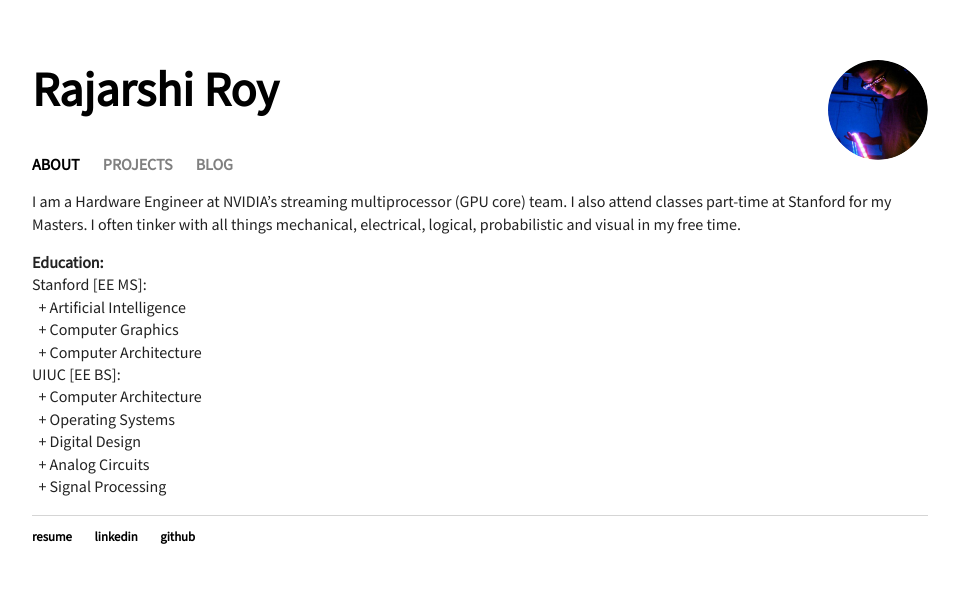
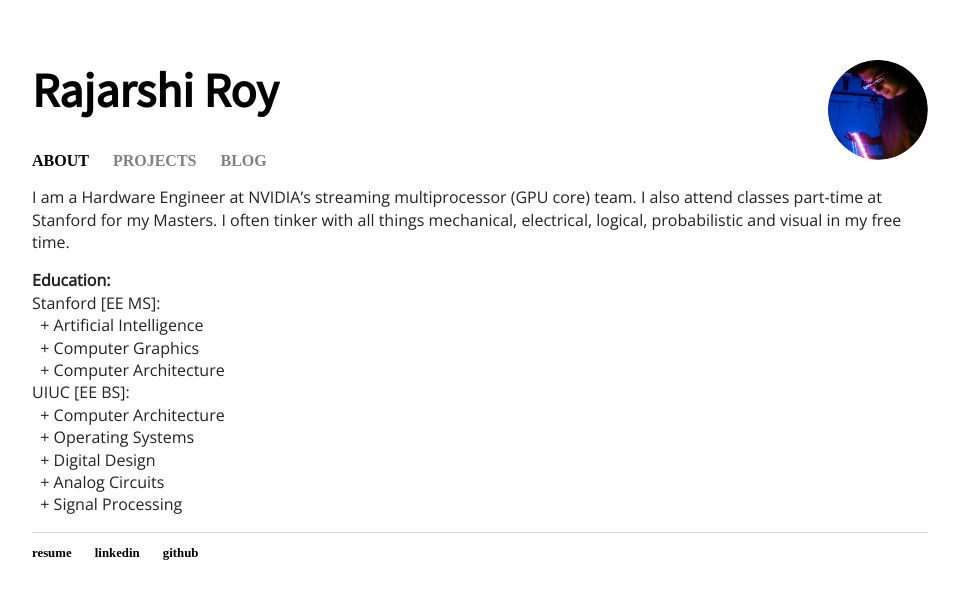
Before and after one commit to rajarshiroy/rajarshiroy.github.io, a Jekyll site: the page built from index.html, in a window 1280 px wide. Shown: the top 599 px of the page, without its empty margins (160-1119 px from the left). Built offline with Jekyll 4.4.1, drawn with Linux system fonts in a browser that asks for light colours.

Commit message:
Update main.css

```diff
--- a/css/main.css
+++ b/css/main.css
@@ -1,4 +1,5 @@
-@import url('https://fonts.googleapis.com/css?family=Mada');
+@import url('https://fonts.googleapis.com/css?family=Source+Sans+Pro');
+@import url('https://fonts.googleapis.com/css?family=Open+Sans');
 
 body {
     margin: 60px auto;
@@ -25,17 +26,17 @@
 a.navunsel:hover {color:#000000; text-decoration:none;}
 h1 {
     font-size: 3em;
-    font-family:'Mada';
+    font-family:'Source Sans Pro', sans-serif;
 }
 h2 {
     font-size: 1.5em;
-    font-family:'Mada';
+    font-family:'Open Sans', sans-serif;
     font-weight: bold;
     color: #111;
 }
 h3 {
     font-size: 1em;
-    font-family:'Mada';
+    font-family:'Open Sans', sans-serif;
     font-weight: bold;
     color: #222;
 }
@@ -43,13 +44,13 @@
     font-size: 0.9em;
     line-height: 1.1em;
     color: #222;
-    font-family:'Mada';
+    font-family:'Open Sans', sans-serif;
 }
 p {
     font-size: 1em;
     line-height: 1.4em;
     color: #222;
-    font-family:'Mada';
+    font-family:'Open Sans', sans-serif;
 }
 p.projects {
     font-size: 0.8em;
```
